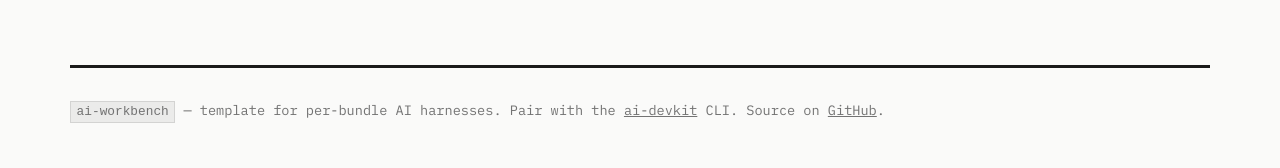
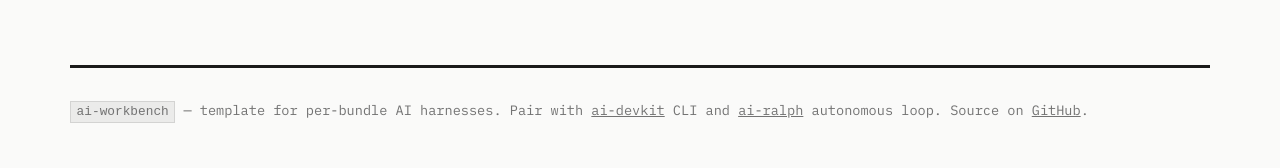
Before and after one commit to amit-t/ai-workbench, a Jekyll site: the page built from docs/index.md, in a window 1280 px wide. Shown: the part 1845-2013 px from the top of the page. Built offline with Jekyll 4.4.1, drawn with Linux system fonts in a browser that asks for light colours.

Commit message:
docs: add ai-ralph keys to owner-aware link map
Both forks may host their own ai-ralph fork (per Invenco no-fork policy
they may not, but if they do the URL must be owner-correct). Drop the
prior workbench-scoped exclusion and treat ai-ralph the same as ai-devkit
and ai-workbench: keyed in docs/_data/orgs.yml, resolved at build time.

Restores the ai-ralph footer link in _layouts/default.html using
{{ links.ai_ralph_repo }}, and adds ai_ralph_repo / ai_ralph_pages /
ai_ralph_clone for both amit-t and Invenco-Cloud-Systems-ICS. Also
adds ai_devkit_clone for parity with ai_workbench_clone.

Co-Authored-By: Claude Opus 4.7 (1M context) <noreply@anthropic.com>

```diff
--- a/docs/_layouts/default.html
+++ b/docs/_layouts/default.html
@@ -96,8 +96,9 @@
 
   <footer class="container footer">
     <p>
-      <code>ai-workbench</code> — template for per-bundle AI harnesses. Pair with the
-      <a href="{{ links.ai_devkit_repo }}">ai-devkit</a> CLI.
+      <code>ai-workbench</code> — template for per-bundle AI harnesses. Pair with
+      <a href="{{ links.ai_devkit_repo }}">ai-devkit</a> CLI and
+      <a href="{{ links.ai_ralph_repo }}">ai-ralph</a> autonomous loop.
       Source on <a href="{{ links.ai_workbench_repo }}">GitHub</a>.
     </p>
   </footer>
```
Also changed, not shown: docs/_data/orgs.yml (+10 -2 lines).
